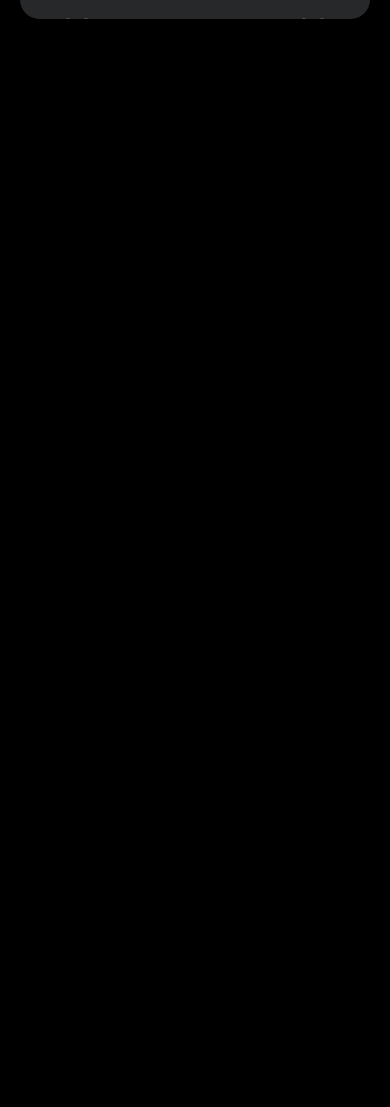
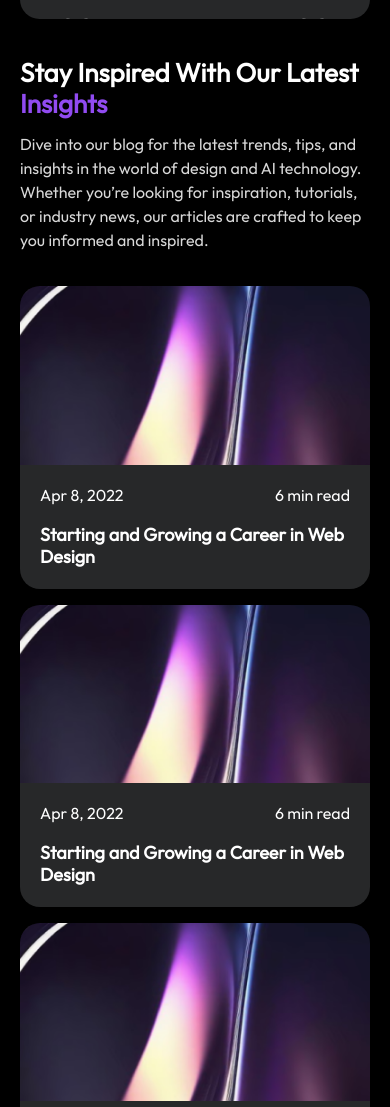
Before and after one commit to MeltonClassic11000/Najmal, a website: page index.html in a window 390 px wide. Shown: the part 7046-8153 px from the top of the page. Before the commit the page ends 7105 px from the top, so only its background shows below. Drawn offline with nearby package versions, Linux system fonts and the light colour scheme.

Commit message:
new section add

```diff
--- a/index.html
+++ b/index.html
@@ -332,12 +332,13 @@
                 </div>
             </div>
         </section>
-        <section class="slider">
+        <section class="slider pb-0">
             <div class="container">
                 <div class="slider-card">
                     <div class="row gy-lg-0 gx-lg-2 gy-2 gx-md-0">
                         <div class="col-lg-6">
-                            <div style="max-height: 460px;" class="d-flex flex-column h-100 justify-content-center" data-aos="fade-up" data-aos-duration="1000">
+                            <div style="max-height: 460px;" class="d-flex flex-column h-100 justify-content-center"
+                                data-aos="fade-up" data-aos-duration="1000">
                                 <h2>Seamless Tool <span class="text-primary">Integration</span></h2>
                                 <p>NajmAI offers seamless integration with a variety of popular design and project
                                     management
@@ -375,6 +376,69 @@
                         </div>
                     </div>
                 </div>
+        </section>
+        <section class="Insights">
+            <div class="container">
+                <div style="max-width: 680px;" class="mb-4" data-aos="fade-right" data-aos-duration="1000">
+                    <h2>Stay Inspired With Our Latest <span class="text-primary">Insights</span></h2>
+                    <p>Dive into our blog for the latest trends, tips, and insights in the world of design and AI
+                        technology. Whether you’re looking for inspiration, tutorials, or industry news, our articles
+                        are crafted to keep you informed and inspired.</p>
+                </div>
+                <div class="row g-2 mb-3">
+                    <div class="col-lg-4 col-md-6">
+                        <a href="/" class="blog" data-aos="fade-right" data-aos-duration="1000">
+                            <img src="./assets/img/blog-post-img.webp" width="387" height="200" class="img-fluid"
+                                alt="blog-post-img">
+                            <div class="card">
+                                <div class="d-flex justify-content-between mb-2">
+                                    <span class="d-block">Apr 8, 2022</span>
+                                    <span>6 min read</span>
+                                </div>
+                                <h3 class="h5 mb-0">Starting and Growing a Career in Web Design</h3>
+                            </div>
+                        </a>
+                    </div>
+                    <div class="col-lg-4 col-md-6">
+                        <a href="/" class="blog" data-aos="fade-down" data-aos-duration="1000">
+                            <img src="./assets/img/blog-post-img.webp" width="387" height="200" class="img-fluid"
+                                alt="blog-post-img">
+                            <div class="card">
+                                <div class="d-flex justify-content-between mb-2">
+                                    <span class="d-block">Apr 8, 2022</span>
+                                    <span>6 min read</span>
+                                </div>
+                                <h3 class="h5 mb-0">Starting and Growing a Career in Web Design</h3>
+                            </div>
+                        </a>
+                    </div>
+                    <div class="col-lg-4 col-md-12">
+                        <a href="/" class="blog" data-aos="fade-left" data-aos-duration="1000">
+                            <img src="./assets/img/blog-post-img.webp" width="387" height="200" class="img-fluid"
+                                alt="blog-post-img">
+                            <div class="card">
+                                <div class="d-flex justify-content-between mb-2">
+                                    <span class="d-block">Apr 8, 2022</span>
+                                    <span>6 min read</span>
+                                </div>
+                                <h3 class="h5 mb-0">Starting and Growing a Career in Web Design</h3>
+                            </div>
+                        </a>
+                    </div>
+                </div>
+                <a href="#" class="btn btn-primary mx-auto" data-aos="zoom-in" data-aos-duration="1000">Read more</a>
+            </div>
+        </section>
+        <section class="Journey">
+            <div class="container">
+                <div class="card-big">
+                    <div style="max-width: 500px;" data-aos="fade-right" data-aos-duration="1000">
+                        <h2>Start Your Design <span class="text-primary">Journey</span> Today</h2>
+                        <p>Sign up now and experience the power of AI-driven design without any commitment.</p>
+                        <a href="#" class="btn btn-primary">Get started</a>
+                    </div>
+                </div>
+            </div>
         </section>
     </div>
 
--- a/scss/pages/_home.scss
+++ b/scss/pages/_home.scss
@@ -9,30 +9,10 @@
     position: fixed;
 }
 
+
 .main {
     .hero {
-        .card-big {
-            padding: clamp(40px, 10vw, 120px) 40px;
-            background-color: var(--secondary);
-            border-radius: 40px;
-            position: relative;
-            overflow: hidden;
-            z-index: 1;
 
-            &::after {
-                content: '';
-                position: absolute;
-                right: -100px;
-                bottom: -197px;
-                width: 55%;
-                height: 130%;
-                background-position: center;
-                background-repeat: no-repeat;
-                background-size: contain;
-                background-image: url('/assets/img/hero-sec-right-img.png');
-                z-index: -1;
-            }
-        }
     }
 
     .slide-images {
@@ -328,6 +308,44 @@
             }
         }
     }
+
+    .Insights{
+        .blog{
+            overflow: hidden;
+            border-radius: 20px;
+            display: block;
+
+            &:hover{
+                img{
+                    transform: scale(1.1);
+                }
+                .card{
+                    h3{
+                        color: var(--primary);
+                    }
+                }
+            }
+            img{
+
+                transition: all .4s ease-in-out;
+                transform: scale(1);
+                object-fit: cover;
+                object-position: center;
+                width: 100%;
+                height: 100%;
+            }
+            .card{
+                border-radius: 0;
+                position: relative;
+                z-index: 1;
+                margin-top: -2px;
+
+                h3{
+                    transition: all .4s ease-in-out;
+                }
+            }
+        }
+    }
 }
 
 
--- a/theme_styles.scss
+++ b/theme_styles.scss
@@ -1,5 +1,28 @@
 @import url(assets/css/base.css);
 @import url(assets/css/all_components.css);
+
+.card-big {
+  padding: clamp(40px, 10vw, 120px) 40px;
+  background-color: var(--secondary);
+  border-radius: 40px;
+  position: relative;
+  overflow: hidden;
+  z-index: 1;
+
+  &::after {
+    content: '';
+    position: absolute;
+    right: -100px;
+    bottom: -197px;
+    width: 55%;
+    height: 130%;
+    background-position: center;
+    background-repeat: no-repeat;
+    background-size: contain;
+    background-image: url('/assets/img/hero-sec-right-img.png');
+    z-index: -1;
+  }
+}
 
 .circle {
   position: relative;
@@ -388,7 +411,8 @@
   .order-2 {
     order: 2;
   }
-  .text-md-center{
+
+  .text-md-center {
     text-align: center;
   }
 }
```
Also changed, not shown: assets/css/home.css, assets/img/blog-post-img.webp (added), theme_styles.css, 2 other files.
